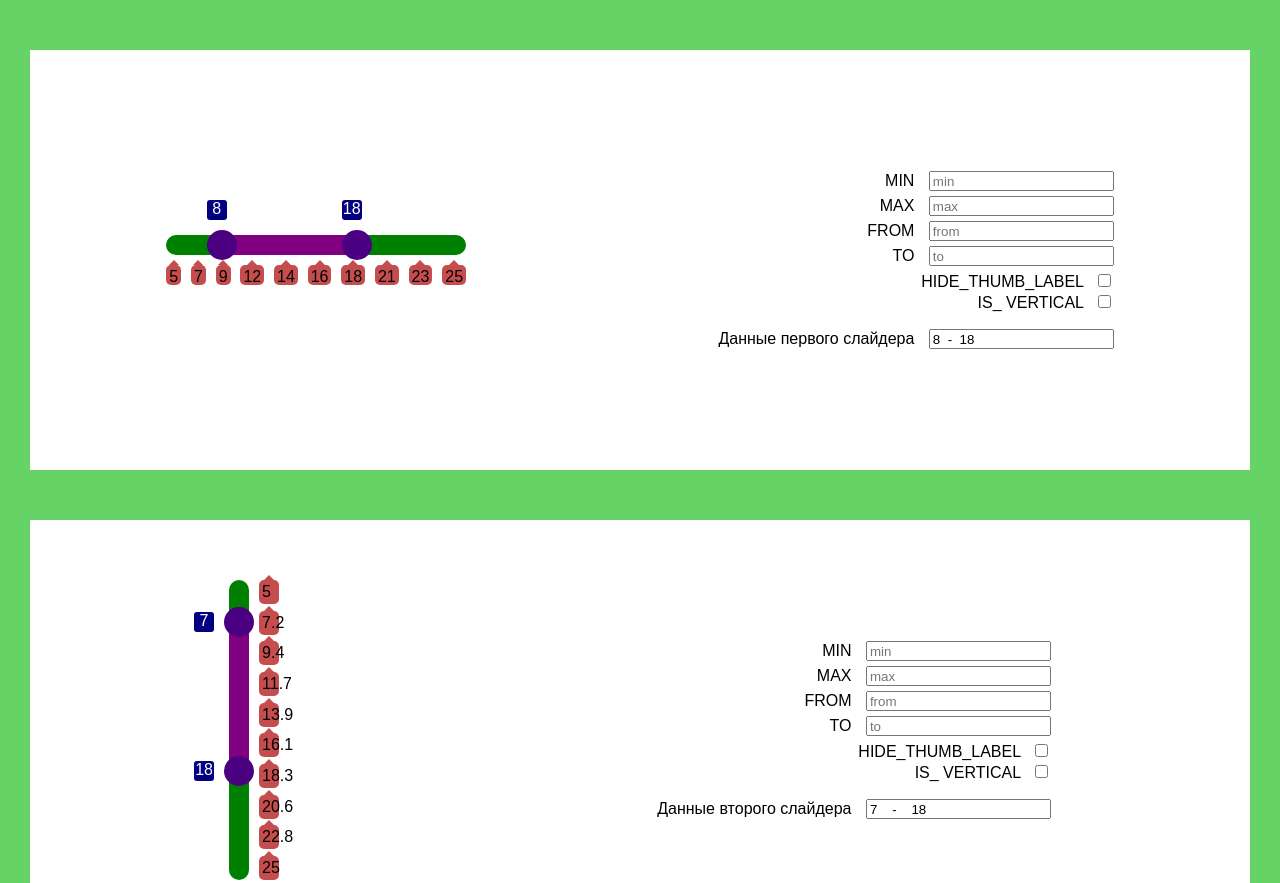
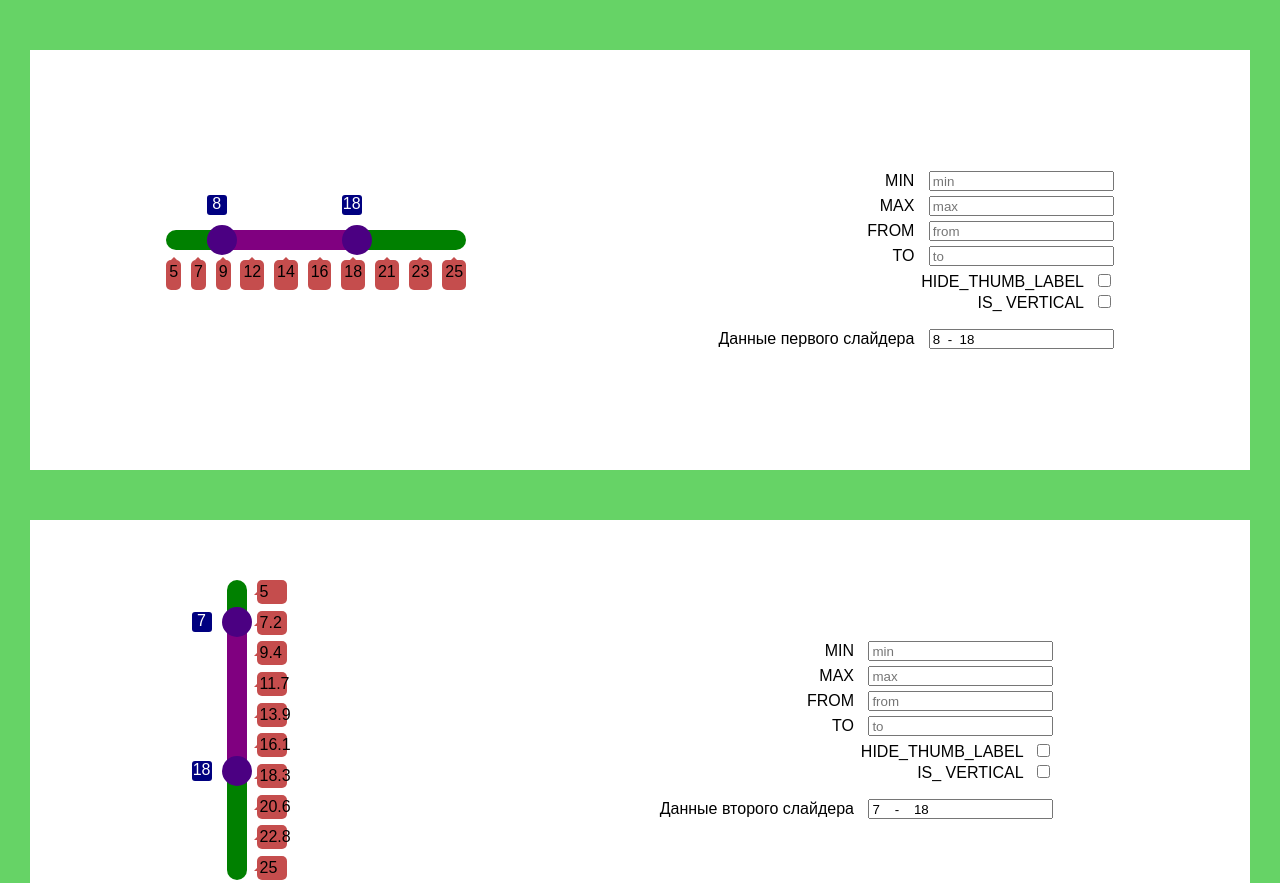
Before and after one commit to mvodev/slider, a website built with webpack: page src/index.pug in a window 1280 px wide. Shown: the top 883 px of the page. Built offline with nearby package versions, Linux system fonts and the light colour scheme.

Commit message:
added styles for range-label-scale

```diff
--- a/src/styles/fsd-slider.scss
+++ b/src/styles/fsd-slider.scss
@@ -65,7 +65,6 @@
 
   }
 
-
   &__thumb-value{
     font-size: 16px;
     font-family: inherit;
@@ -74,7 +73,7 @@
   }
 
   &__range-label{
-    height: 20px;
+    height: 30px;
     width: 100%;
     display: flex;
     justify-content: space-between;
@@ -84,10 +83,19 @@
 
     &_is_vertical{
       flex-direction: column;
-      width: 20px;
+      width: 30px;
       height: auto;
       margin-left: 10px;
       margin-top: 0;
+
+      .fsd-slider__range-label-scale::before {
+        left: 0%;
+        top: 50%;
+	      border-right-color: rgb(197, 77, 77);
+	      border-width: 3px;
+	      margin-top: -3px;
+      }
+
     }
 
     &-scale{
@@ -95,18 +103,21 @@
       border-radius: 5px;
       position: relative;
       padding: 3px;
-    }
+      z-index: 9;
 
-    &-scale::before {
+      &::before {
         content: "";
         border: solid transparent;
         position: absolute;
         bottom: 100%;
         left: 50%;
         border-bottom-color: rgb(197, 77, 77);
-      border-width: 5px;
-      margin-left: -5px;
+        border-width: 3px;
+        margin-left: -3px;
       }
+
+    }
+
   }
 
   &_element_is_hidden{
```
Also changed, not shown: docs/fsd-slider.css, slider/fsd-slider.css. Lines whose indentation alone changed are shown as unchanged.
